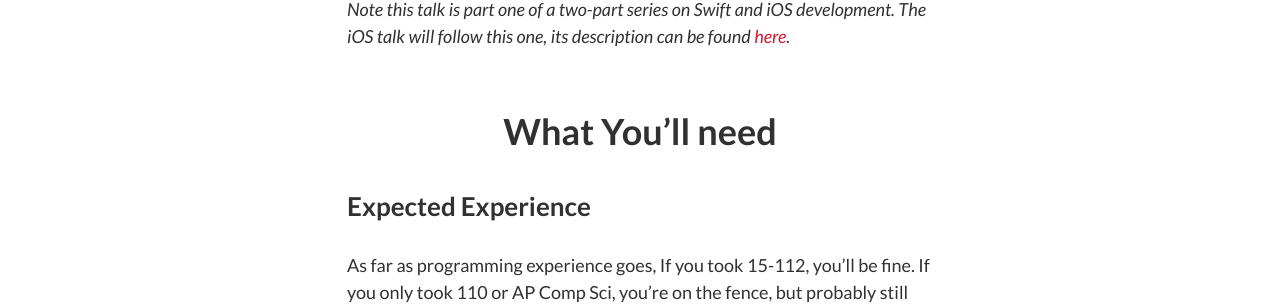
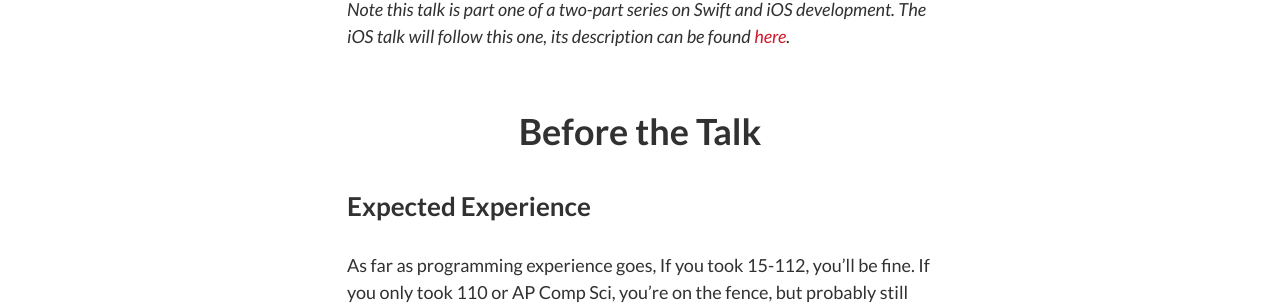
Before and after one commit to ScottyLabs/crashcourse, a Jekyll site: the page built from _talks/swift/index.md, in a window 1280 px wide. Shown: the part 548-855 px from the top of the page. Built offline with Jekyll 4.4.1, drawn with Linux system fonts in a browser that asks for light colours; nearby versions of some CDN libraries; some web fonts are replaced; Markdown is read by kramdown in place of the engine named in the settings.

```diff
--- a/_talks/swift/index.md
+++ b/_talks/swift/index.md
@@ -14,7 +14,7 @@
 The iOS talk will follow this one, its description can be found
 [here](../ios-dev/)._
 
-## What You'll need
+## Before the Talk
 
 ### Expected Experience
 
```
Also changed, not shown: _talks/ios-dev/index.md (+1 -1 lines).
